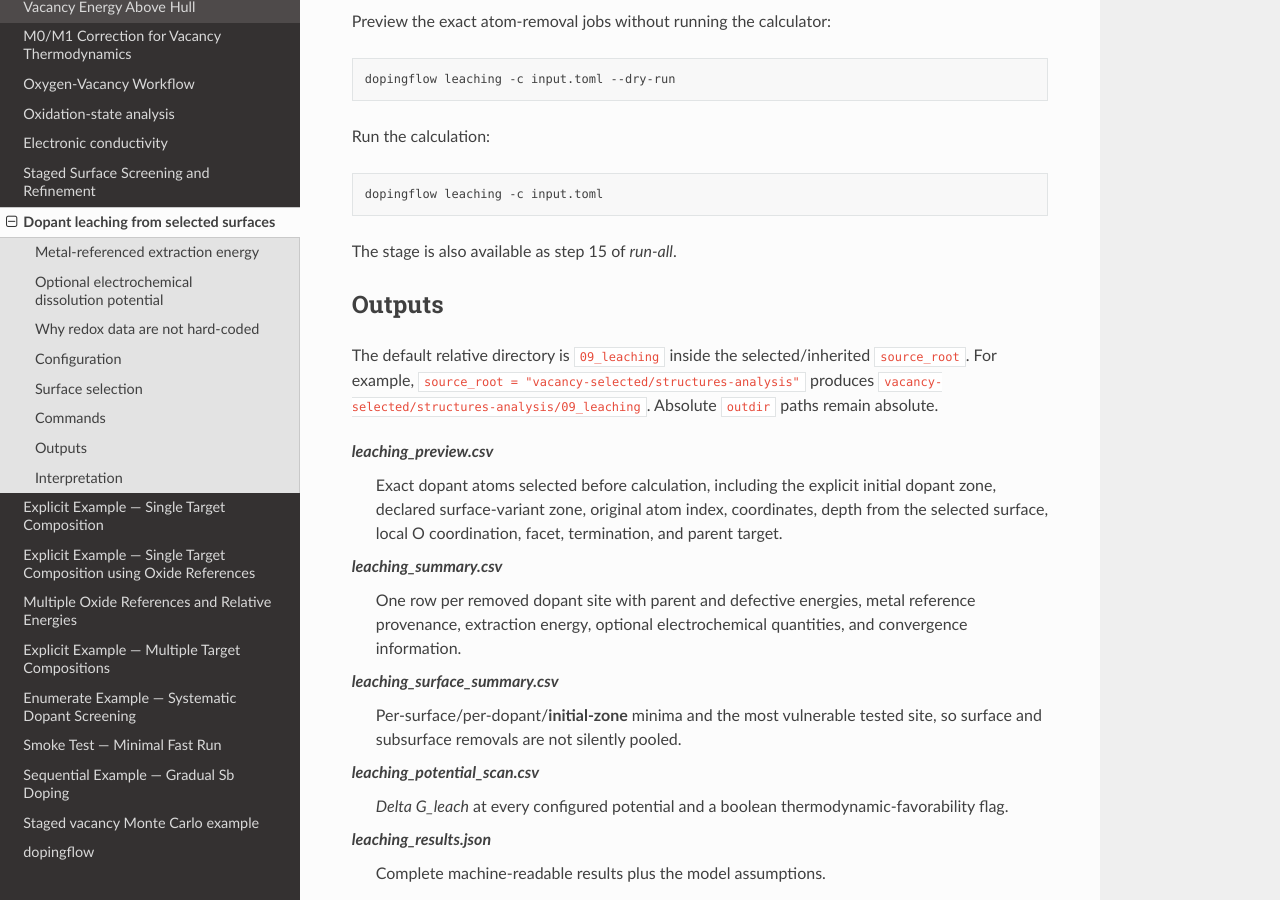
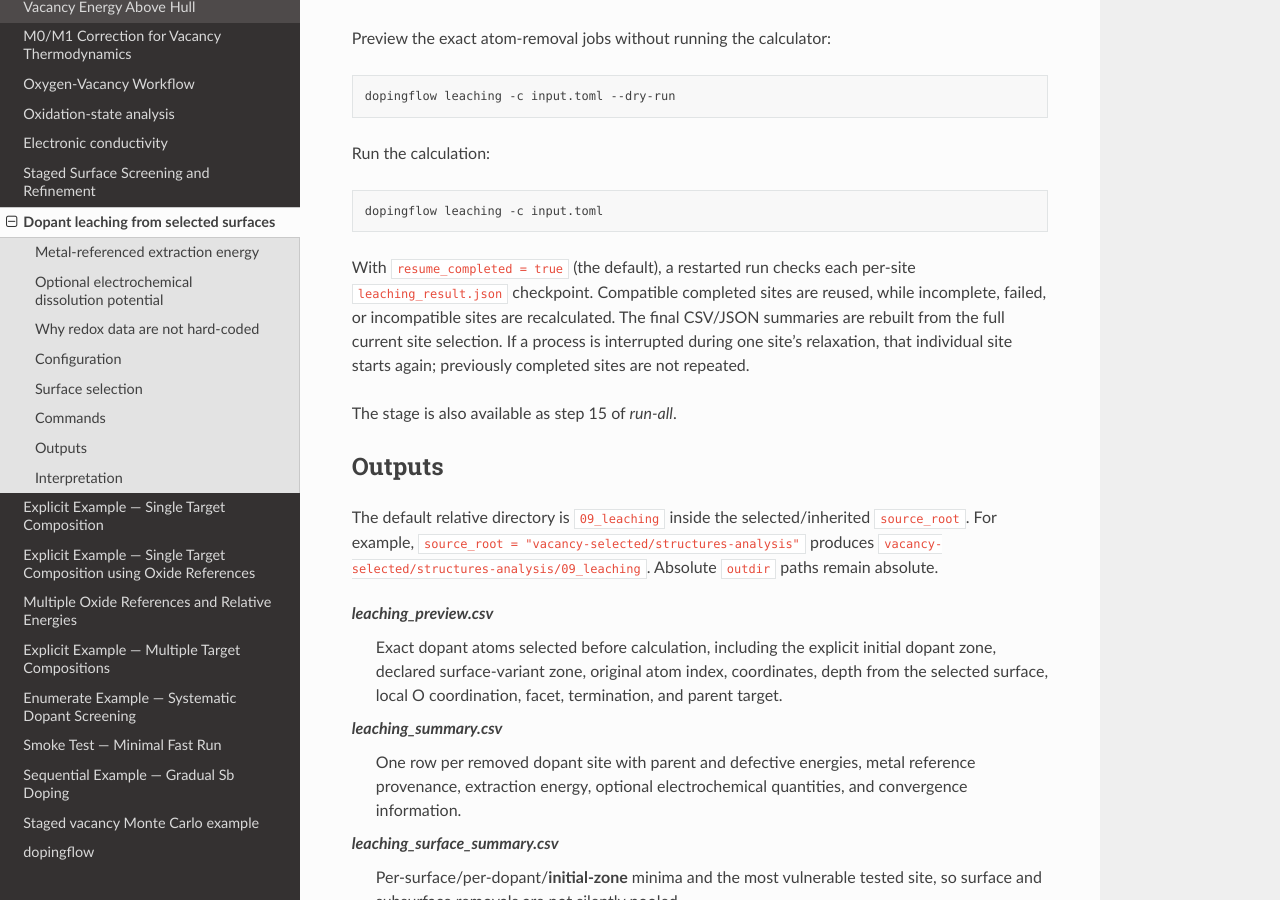
Before and after one commit to KazemZh/dopingflow, a Sphinx documentation site: the page built from docs/source/methods/leaching.rst, in a window 1280 px wide and 900 px high, scrolled down 3377 px. Built offline with Sphinx 7.4.7 and the Read the Docs theme 3.1.0, drawn with Linux system fonts in a browser that asks for light colours; some of the changed text lies outside the part shown.

Commit message:
Document leaching resume behavior

```diff
--- a/docs/source/methods/leaching.rst
+++ b/docs/source/methods/leaching.rst
@@ -134,6 +134,7 @@
    relax_parent_if_recomputed = true
    relax_removed_surface = true
    inherit_surface_fixed_atoms = true
+   resume_completed = true
 
    reference_energies_file = "reference_structures/reference_energies.json"
    metals_dir = "reference_structures/metals"
@@ -193,6 +194,13 @@
 
    dopingflow leaching -c input.toml
 
+With ``resume_completed = true`` (the default), a restarted run checks each
+per-site ``leaching_result.json`` checkpoint. Compatible completed sites are
+reused, while incomplete, failed, or incompatible sites are recalculated. The
+final CSV/JSON summaries are rebuilt from the full current site selection.
+If a process is interrupted during one site's relaxation, that individual site
+starts again; previously completed sites are not repeated.
+
 The stage is also available as step 15 of `run-all`.
 
 Outputs
```
